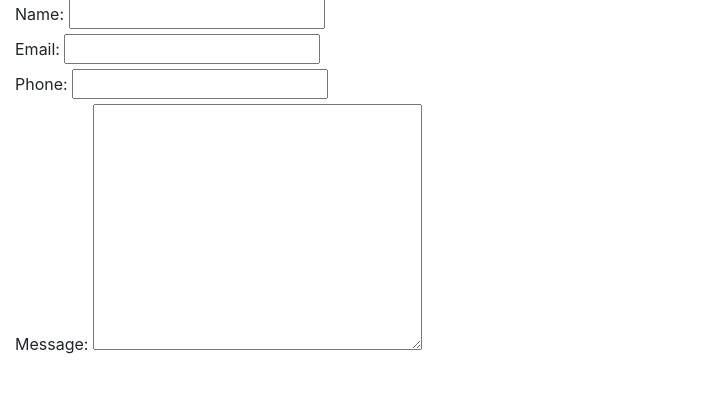
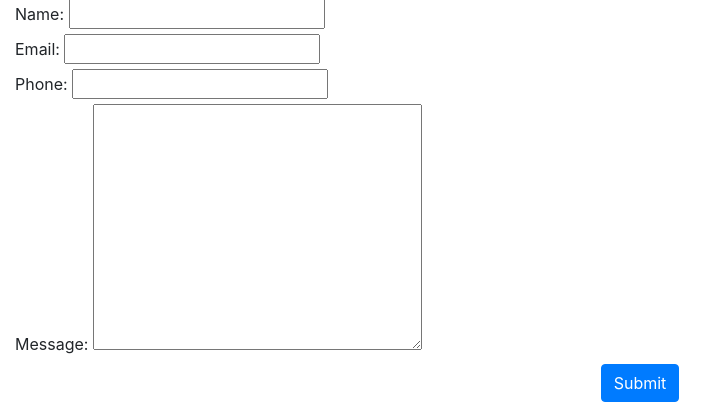
Before and after one commit to jticer4/my-pwp-james, a PHP site: page / in a window 1280 px wide. Shown: the part 1079-1481 px from the top of the page, without its empty margins (0-726 px from the left). Before the commit the page ends 1433 px from the top, so only its background shows below. Run offline with PHP 8.4, Linux system fonts and the light colour scheme; some libraries are stand-ins or nearby versions.

Commit message:
added a submit button to the bottom of my form

```diff
--- a/public_html/index.php
+++ b/public_html/index.php
@@ -148,7 +148,6 @@
 		<div class="container-fluid text-center">
 			<h3>Contact Me</h3>
 			<form>
-				<div>
 					<div class="text-left">
 					<label for="name">Name:</label>
 					<input type="text">
@@ -169,7 +168,10 @@
 					<textarea name="message" cols="30" rows="10"></textarea>
 					</div>
 
-				</div>
+					<div>
+						<button type="button" class="btn btn-primary">Submit</button>
+					</div>
+
 			</form>
 		</div>
 	</body>
```
